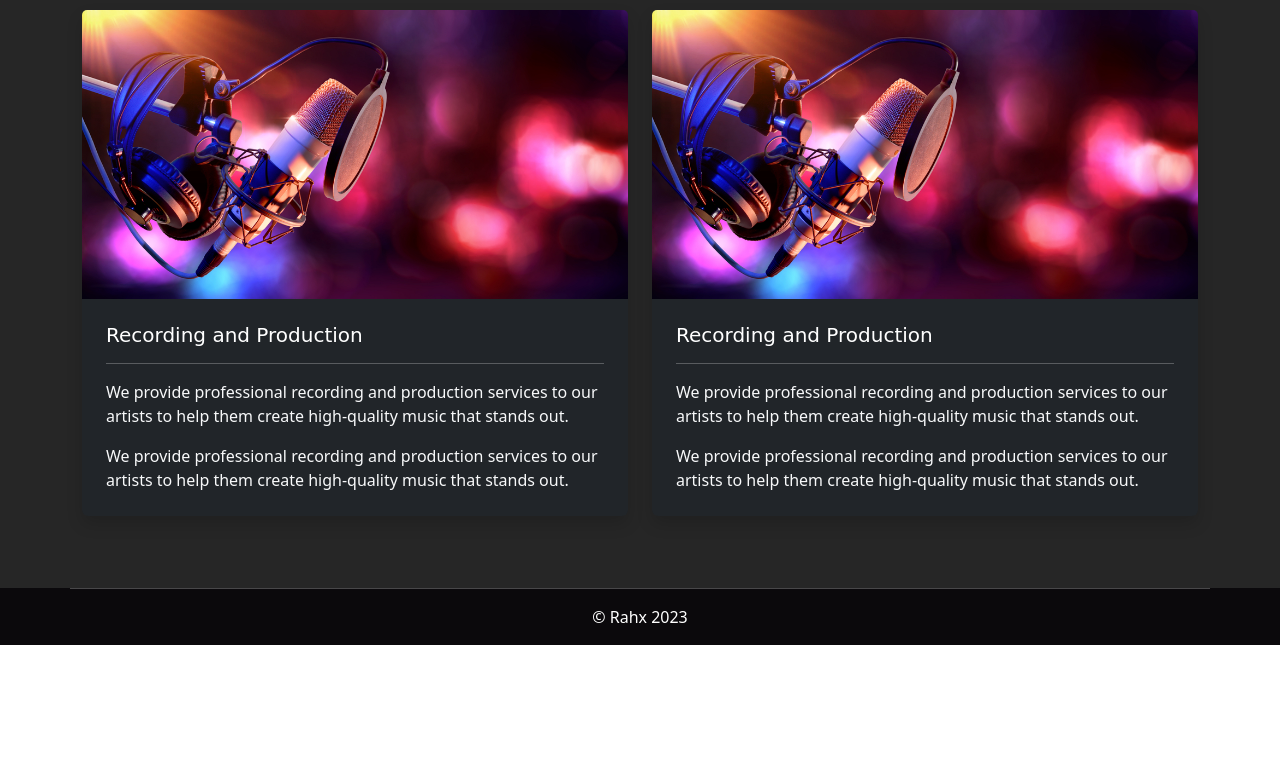
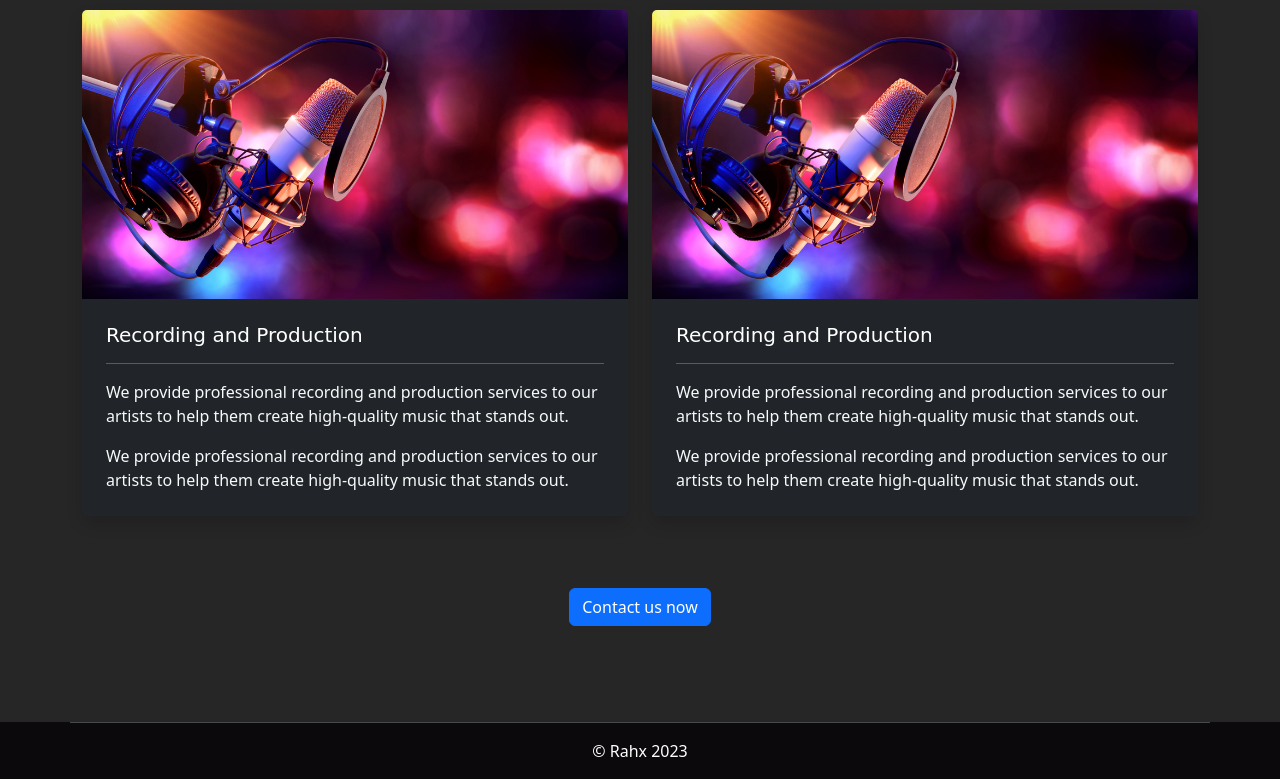
Before and after one commit to Beaskyy/rahx, a plain HTML site: page record-and-production.html in a window 1280 px wide. Shown: the part 172-951 px from the top of the page. Before the commit the page ends 817 px from the top, so only its background shows below. Drawn offline with nearby package versions, Linux system fonts and the light colour scheme; a web font is replaced by a local one.

Commit message:
new commit

```diff
--- a/record-and-production.html
+++ b/record-and-production.html
@@ -120,6 +120,11 @@
             </div>
           </div>
         </div>
+        <div class="row">
+          <div class="col d-flex justify-content-center my-5 shadow-none">
+            <a href="#" class="btn btn-primary">Contact us now</a>
+          </div>
+        </div>
       </div>
     </section>
 
```
